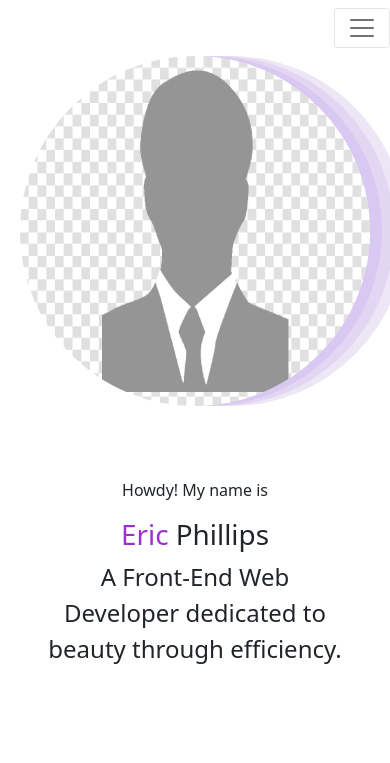
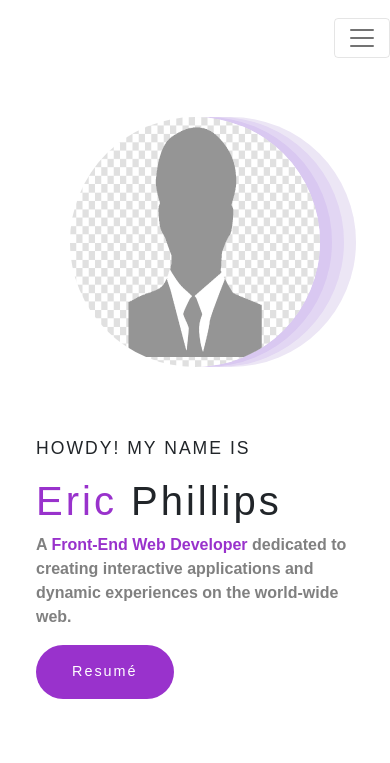
Before and after one commit to ephillips-tx/Portfolio, a plain HTML site: page index.html in a window 390 px wide. Drawn offline with nearby package versions, Linux system fonts and the light colour scheme.

Commit message:
adjusted responsive design on mobile

```diff
--- a/css/site.css
+++ b/css/site.css
@@ -1,24 +1,73 @@
+body {
+    font-family: 'Arial'
+}
+
 .minHeight {
-    height: 100vh
+    height: 90vh
 }
 
 .intro {
     font-weight: 2;
-    font-size: 1rem;
-    font-family: 'Noto Sans';
+    font-size: 1.1rem;
+    letter-spacing: 2px
 }
 
-.smallImg {
-    width: 300px;
+.smallPic {
     border-radius: 50%;
     margin: 0 auto;
-    width: 350px;
-    height: 350px;
+    width: 250px;
+    height: 250px;
     -webkit-box-shadow: 12px 0 #d9c8f1, 24px 0 #e2d6f3, 36px 0 #ece6f5;
         box-shadow: 12px 0 #d9c8f1, 24px 0 #e2d6f3, 36px 0 #ece6f5;
 }
 
-.shortDescription {
-    font-size: 1.5rem;
-    font-family: 'Noto Sans';
+p.shortDescription {
+    font-size: 1rem;
+    color: gray;
+    font-weight: 550
 }
+
+.navbar {
+    max-height: 75px
+}
+
+.btn {
+    background-color: #9932cc;
+    color: white;
+    padding: 15px 35px;
+    border-radius: 40px;
+    letter-spacing: 2px;
+    font-size: .9rem;
+}
+
+.resumeBtn:hover {
+    box-shadow: 0 14px 28px rgb(0 0 0 / 20%);
+    transition: all 0.3s ease-in
+}
+
+
+
+@media (min-width: 768px) {
+    .smallPic {
+        border-radius: 50%;
+        margin: 0 auto;
+        width: 350px;
+        height: 350px;
+        -webkit-box-shadow: 12px 0 #d9c8f1, 24px 0 #e2d6f3, 36px 0 #ece6f5;
+            box-shadow: 12px 0 #d9c8f1, 24px 0 #e2d6f3, 36px 0 #ece6f5;
+    }
+
+    .shortDescription {
+        font-size: 1.3rem;
+        color: gray;
+        font-weight: 5
+    }
+
+    #col1 {
+
+    }
+
+    #col2 {
+        max-width: 550px
+    }
+}
--- a/index.html
+++ b/index.html
@@ -17,9 +17,9 @@
 </head>
 
 <body>
-    <div class="row row-cols-md-2">
+    <div class="row row-cols-md-2 minHeight">
         <!-- Side navigation -->
-        <nav class="navbar navbar-expand-md navbar-light w-100 ">
+        <nav class="navbar navbar-expand-md navbar-light w-100">
             <a class="navbar-brand" href="#"></a>
             <button class="navbar-toggler" type="button" data-bs-toggle="collapse" data-bs-target="#navbarCollapse"
             aria-controls="navbarCollapse" aria-expanded="false" aria-label="Toggle navigation">
@@ -42,19 +42,35 @@
             </div>
         </nav>
 
-        <div class="col-12 col-md-6 text-center">
-            <img src="img/me.png" class="img-fluid rounded-circle smallImg" alt="Picture of Eric Phillips">
-        </div>
-        <!--Main Content Column -->
-        <div class="col-12 col-md-6 d-flex justify-content-center text-center pt-4">
-            <div class="p-5">
-                <p class="intro">Howdy! My name is</p>
-                <h1><span style="color: #9932cc;">Eric</span> Phillips</h1>
-                <p class="shortDescription">
-                    A Front-End Web Developer dedicated to beauty through efficiency.
-                </p>
+            <div class="col-12 col-md-6 px-5 d-flex justify-content-center" id="col1">
+                <img src="img/me.png" class="rounded-circle smallPic" id="profilePic" alt="Picture of Eric Phillips">
             </div>
-        </div>
+
+            <div class="col-12 col-md-6 px-5">
+                <div class="row row-cols-md-4 pt-2" id="col2">
+                    <div class="col-12 col-md-12">
+                        <p class="intro">HOWDY! MY NAME IS</p>
+                    </div>
+                    <div class="col-12 col-md-12">
+                        <h1 style="font-size: 40px; letter-spacing: 3px;">
+                            <span style="color: #9932cc;">Eric</span> Phillips
+                        </h1>
+                    </div>
+                    <div class="col-12 col-md-12">
+                        <p class="shortDescription">
+                            A <span style="color: #9932cc;">Front-End Web Developer</span> dedicated to
+                            creating interactive applications and dynamic experiences on the world-wide web.
+                        </p>
+                    </div>
+                    <div class="col-12 col-md-12">
+                        <div class="btn resumeBtn">
+                            Resum&eacute;
+                        </div>
+
+                    </div>
+                </div>
+            </div>
+
     </div>
 
     <!-- Bootstrap JS -->
```
